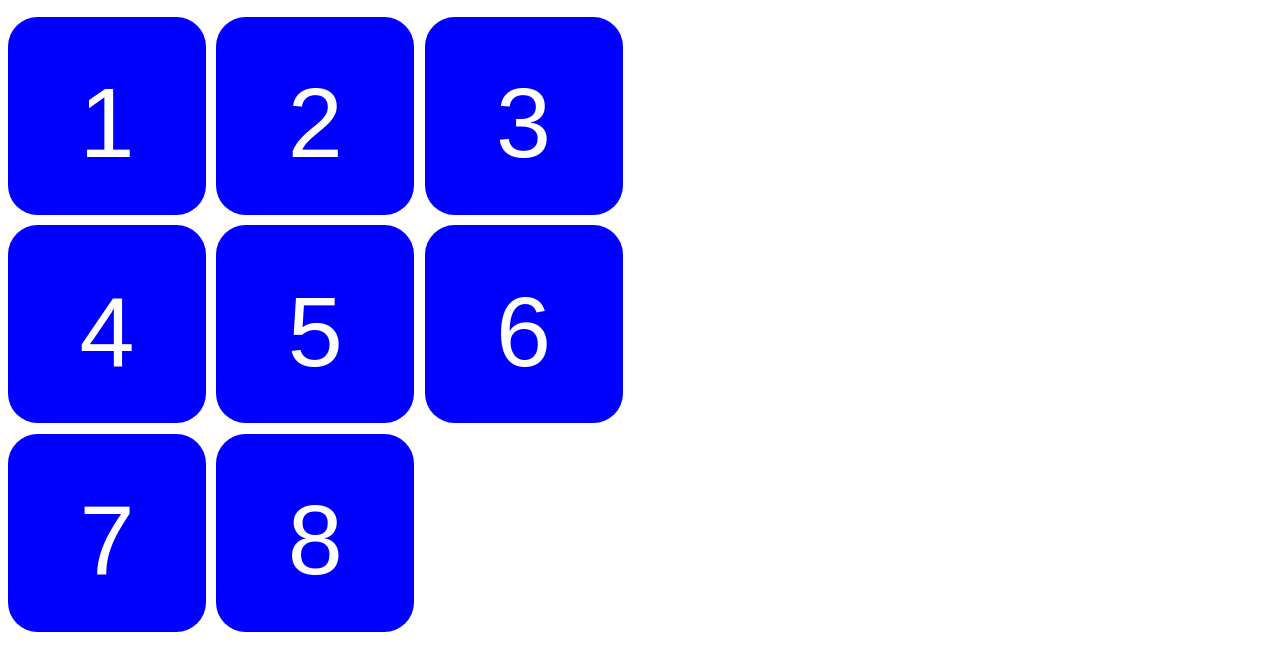
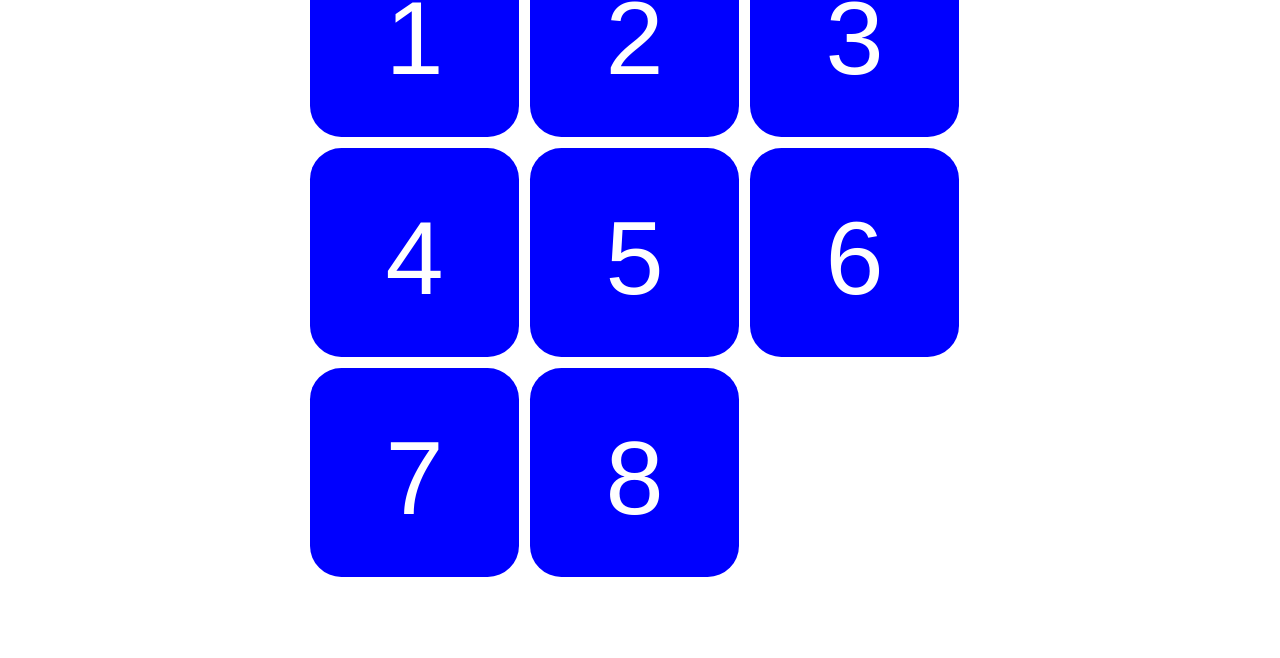
Before and after one commit to Roger-random/8Puzzle-jSolver, a plain HTML site: page index.html in a window 1280 px wide. Shown: the part 222-880 px from the top of the page. After the commit the page ends 820 px from the top, so only its background shows below. Drawn offline with nearby package versions, Linux system fonts and the light colour scheme.

Commit message:
Game board now horizontally centered
Plus additional small layout fixes, using the Bootstrap framework to tame some of the weirdness.

```diff
--- a/index.html
+++ b/index.html
@@ -1,26 +1,37 @@
 <!DOCTYPE html>
-<html>
+<html lang="en">
 <head>
+  <meta charset="utf-8">
+  <meta http-equiv="X-UA-Compatible" content="IE=edge">
+  <meta name="viewport" content="width=device-width, initial-scale=1">
   <title>Sliding tile puzzle</title>
+  <link rel="stylesheet" href="https://maxcdn.bootstrapcdn.com/bootstrap/3.3.6/css/bootstrap.min.css" integrity="sha384-1q8mTJOASx8j1Au+a5WDVnPi2lkFfwwEAa8hDDdjZlpLegxhjVME1fgjWPGmkzs7" crossorigin="anonymous">
   <link rel="stylesheet" type="text/css" href="slidingTiles.css"/>
   <script type="text/javascript" src="https://code.jquery.com/jquery-2.2.0.min.js"></script>
+  <script src="https://maxcdn.bootstrapcdn.com/bootstrap/3.3.6/js/bootstrap.min.js" integrity="sha384-0mSbJDEHialfmuBBQP6A4Qrprq5OVfW37PRR3j5ELqxss1yVqOtnepnHVP9aJ7xS" crossorigin="anonymous"></script>
   <script type="text/javascript" src="slidingTiles.js"></script>
 </head>
 <body>
+  <header class="container-fluid">
   <div id="otherUI">
     <div id = "scrambleButton" class="scrambleBar"><p id="scrambleText">SCRAMBLE PUZZLE</p></div>
     <div class="statusbar"><p id="progress">Press "SCRAMBLE PUZZLE" above to begin!</p></div>
     <div class="statusbar"><p id="boardState">All tiles in correct position.</p></div>
   </div>
-<div id="tileTemplateHost" hidden="true">
-  <div class="box">
-    <p class="boxLabel">
-    </p>
+  </header>
+  <section class="container-fluid">
+    <div id="tileBoard">
+    </div>
+  </section>
+  <footer class="container-fluid">
+    <p id="errorMessage"></p>
+  </footer>
+  <!-- Not displayed on screen: the HTML used as template for game tiles. -->
+  <div id="tileTemplateHost" hidden="true">
+    <div class="box">
+      <p class="boxLabel">
+      </p>
+    </div>
   </div>
-</div>
-<div id="tileBoard">
-</div>
-<p id="errorMessage">
-</p>
 </body>
 </html>
--- a/slidingTiles.css
+++ b/slidingTiles.css
@@ -5,7 +5,6 @@ body {
   }
 
 #tileBoard {
-  width: 100%;
   position: relative;
 }
 
--- a/slidingTiles.js
+++ b/slidingTiles.js
@@ -413,10 +413,10 @@ function jQuerySimpleView(puzzle) {
     var tileRow = Math.floor(tileIndex / viewColumns);
     var tileColumn = tileIndex % viewColumns;
     var tileDim = getTileDim() * (1/(1-tileSpace));
-
+    var tileLeft = Math.max(0, $("#tileBoard").innerWidth()-(viewColumns * tileDim)) / 2;
 
     $("#" + tileNum).animate({
-      "left": tileColumn * tileDim,
+      "left": tileColumn * tileDim + tileLeft,
       "top": tileRow * tileDim
     }, tileSlideTime);
   };
@@ -435,7 +435,8 @@ function jQuerySimpleView(puzzle) {
 
     boxLabels.css({
       "font-size": tileDim / 2 + "px",
-      "padding": tileDim / 4 + "px"
+      "padding": tileDim / 6 + "px",
+      "margin": 0
     });
 
     var view = event.data["view"];
```
